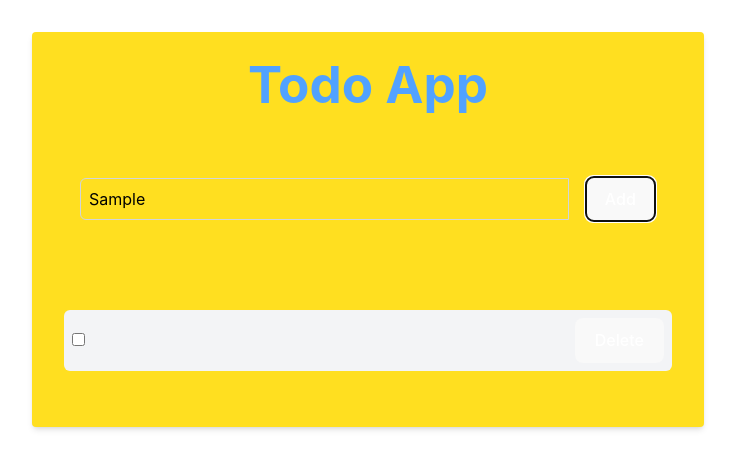
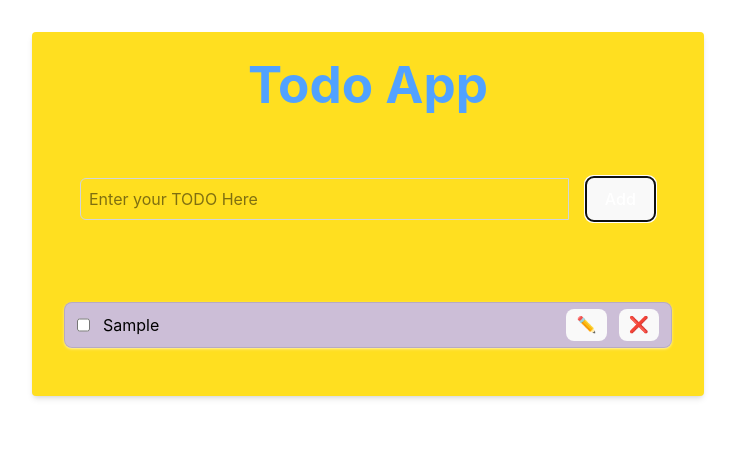
Before and after one commit to Vipul2345/js-projects, a React (Vite) app in the folder context-todo/: page / in a window 1280 px wide. Both pictures are taken after typing "Sample" into the empty fields and a click on the button "Add". Shown: the top 468 px of the page, without its empty margins (272-1007 px from the left). Built offline with nearby package versions, Linux system fonts and the light colour scheme.

Commit message:
Completed the whole todo project

```diff
--- a/context-todo/src/App.jsx
+++ b/context-todo/src/App.jsx
@@ -1,17 +1,50 @@
-import { useState } from "react";
+import { useState, useEffect } from "react";
 import "./App.css";
 import { Form, Item } from "./components";
 import { TodoProvider, useTodo, TodoContext } from "./context/Todocontext";
 
 function App() {
-  const [todos, setTodos] = useState([]);
+  const [todos, setTodos] = useState(() => {
+    const todos = localStorage.getItem("todos");
+    return todos ? JSON.parse(todos) : [];
+  });
+
   const addTodo = (todo) => {
-    const id = Date.now();
     setTodos((prev) => [{ id: Date.now(), ...todo }, ...prev]);
   };
+  const updateTodo = (id, todo) => {
+    setTodos((prev) =>
+      prev.map((prevTodo) =>
+        prevTodo.id === id ? { ...prevTodo, todo } : prevTodo
+      )
+    );
+  };
+  const deleteTodo = (id) => {
+    setTodos((prev) => prev.filter((todo) => todo.id !== id));
+  };
+  const toggleComplete = (id) => {
+    setTodos((prev) =>
+      prev.map((todo) =>
+        todo.id === id ? { ...todo, completed: !todo.completed } : todo
+      )
+    );
+  };
+
+  useEffect(() => {
+    localStorage.setItem("todos", JSON.stringify(todos));
+  }, [todos]);
+
+  useEffect(() => {
+    const todos = JSON.parse(localStorage.getItem("todos"));
+    if (todos && todos.length > 0) {
+      setTodos(todos);
+    }
+  }, []);
 
   return (
-    <>
+    <TodoProvider
+      value={{ todos, addTodo, toggleComplete, deleteTodo, updateTodo }}
+    >
       <div className="min-h-screen min-w-screen py-8">
         <div className="w-full max-w-2xl mx-auto p-4 bg-yellow-300 rounded shadow-md">
           <h1 className="text-3xl font-bold text-center mb-8 mt-2 text-blue-400">
@@ -21,12 +54,16 @@ function App() {
             <Form addTodo={addTodo} />
           </div>
 
-          <div className="p-4 rounded-md mb-4">
-            <Item todo={todos} />
+          <div className="p-4 rounded-md mb-4 text-black">
+            {todos.map((todo) => (
+              <div key={todo.id} todo={todo}>
+                <Item todo={todo} />
+              </div>
+            ))}
           </div>
         </div>
       </div>
-    </>
+    </TodoProvider>
   );
 }
 
--- a/context-todo/src/components/Form.jsx
+++ b/context-todo/src/components/Form.jsx
@@ -23,6 +23,7 @@ const Form = () => {
           type="text"
           className="flex-1 p-2 border border-gray-300 rounded-l-md"
           placeholder="Enter your TODO Here"
+          value={todo}
           onChange={(e) => setTodo(e.target.value)}
         />
         <button
--- a/context-todo/src/components/Item.jsx
+++ b/context-todo/src/components/Item.jsx
@@ -1,17 +1,59 @@
-import React from "react";
+import React, { useState } from "react";
+import { useTodo } from "../context/Todocontext";
 
 const Item = ({ todo }) => {
+  const [todomsg, setTodomsg] = useState(todo.todo || "");
+  const [isTodoEditable, setIsTodoEditable] = useState(false);
+  const { deleteTodo, updateTodo, toggleComplete } = useTodo();
+
+  const toggleCompleted = () => {
+    toggleComplete(todo.id);
+  };
+  const editTodo = () => {
+    updateTodo(todo.id, { ...todo, todo: todomsg });
+    setIsTodoEditable(false);
+  };
   return (
-    <div className="flex items-center justify-between bg-gray-100 p-2 my-2 rounded-md text-black">
-      <div>
-        <input type="checkbox" />
-        <span className="ml-2">{todo.todo}</span>
-      </div>
-      <div>
-        <button className="bg-red-500 text-white px-2 py-1 rounded-md">
-          Delete
-        </button>
-      </div>
+    <div
+      className={`flex border border-black/10 rounded-lg px-3 py-1.5 gap-x-3 shadow-sm shadow-white/50 duration-300  text-black ${
+        todo.completed ? "bg-[#6b7760]" : "bg-[#ccbed7]"
+      }`}
+    >
+      <input
+        type="checkbox"
+        className="cursor-pointer"
+        checked={todo.completed}
+        onChange={toggleCompleted}
+      />
+      <input
+        type="text"
+        className={`border outline-none w-full bg-transparent rounded-lg ${
+          isTodoEditable ? "border-black/10 px-2" : "border-transparent"
+        } ${todo.completed ? "line-through" : ""}`}
+        value={todomsg}
+        onChange={(e) => setTodomsg(e.target.value)}
+        readOnly={!isTodoEditable}
+      />
+      <button
+        className="inline-flex w-8 h-8 rounded-lg text-sm border border-black/10 justify-center items-center bg-gray-50 hover:bg-gray-100 shrink-0 disabled:opacity-50"
+        onClick={() => {
+          if (todo.completed) return;
+
+          if (isTodoEditable) {
+            editTodo();
+          } else setIsTodoEditable((prev) => !prev);
+        }}
+        disabled={todo.completed}
+      >
+        {isTodoEditable ? "📁" : "✏️"}
+      </button>
+      {/* Delete Todo Button */}
+      <button
+        className="inline-flex w-8 h-8 rounded-lg text-sm border border-black/10 justify-center items-center bg-gray-50 hover:bg-gray-100 shrink-0"
+        onClick={() => deleteTodo(todo.id)}
+      >
+        ❌
+      </button>
     </div>
   );
 };
```
